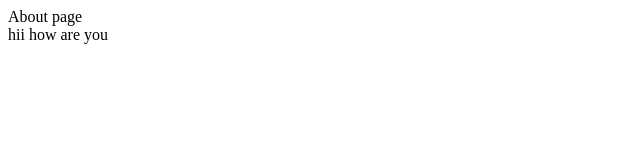
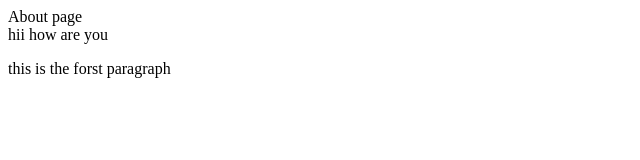
Before and after one commit to Ranjan-Kumarjena/git-tutorial-beginner, a plain HTML site: page about.html in a window 1280 px wide. Shown: the whole page, without its empty margins (0-640 px from the left). Drawn offline with Linux system fonts and the light colour scheme.

Commit message:
Update about.html

```diff
--- a/about.html
+++ b/about.html
@@ -8,5 +8,6 @@
 <body>
    About page
    <footer>hii how are you</footer>
+   <p>this is the forst paragraph</p>
 </body>
 </html>
```
